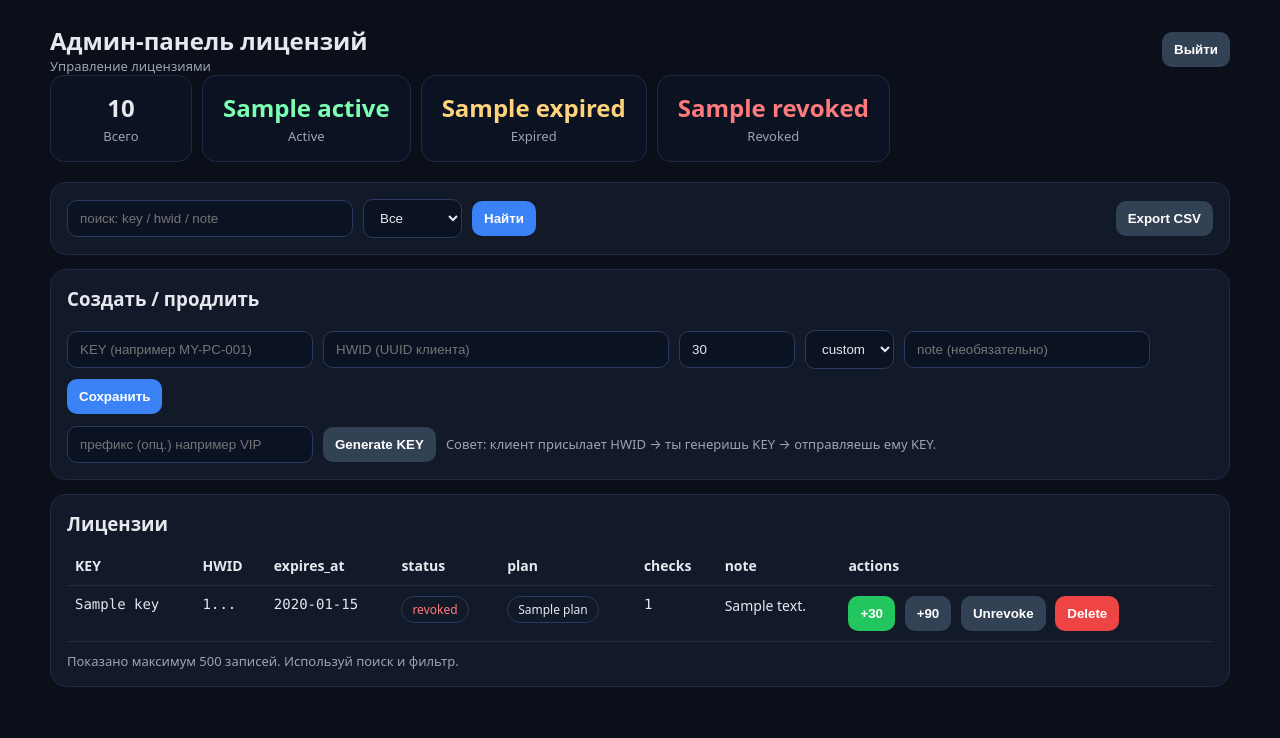
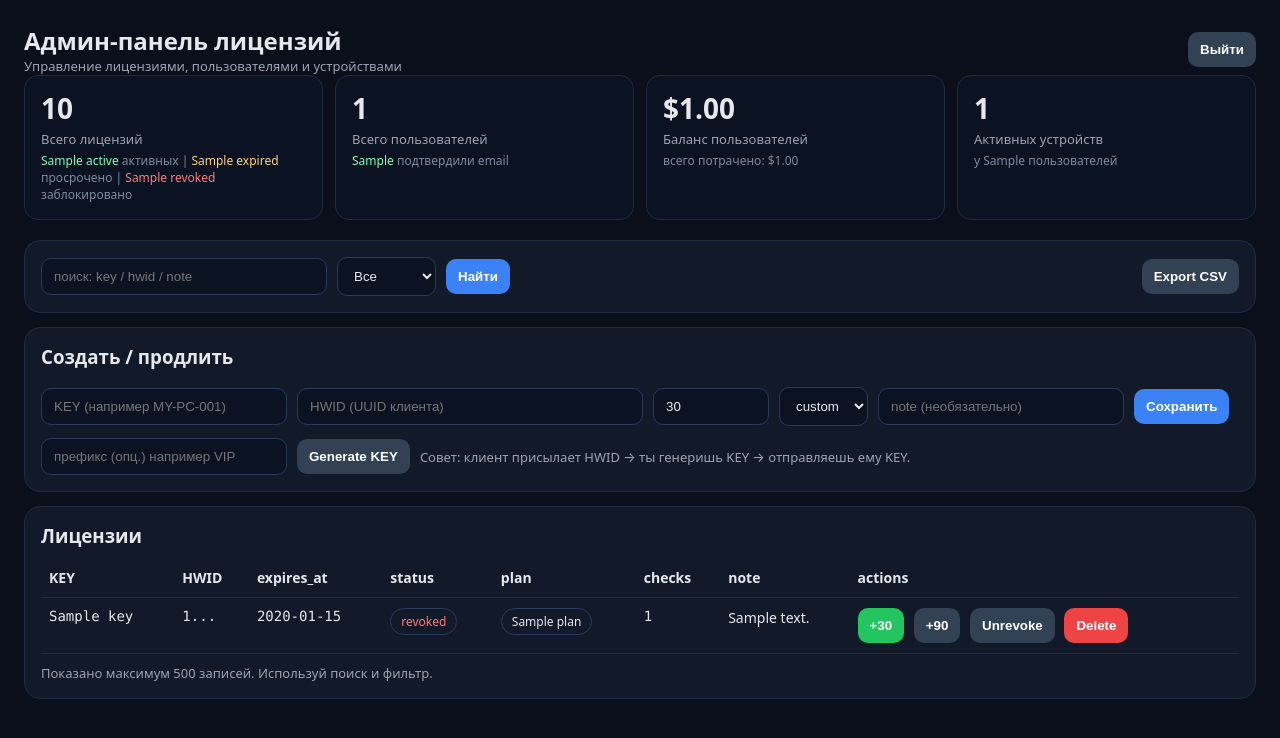
Before and after one commit to benuarbelluyan-sketch/license-check-server, a FastAPI app: template templates/admin.html in a window 1280 px wide. Shown: the top 738 px of the page. Run offline with FastAPI, Linux system fonts and the light colour scheme; the template is opened without the code that fills it: most values are stand-ins (such as "Sample title", 1, 10 or a date in 2020); some libraries are stand-ins or nearby versions.

Commit message:
admin.html

```diff
--- a/templates/admin.html
+++ b/templates/admin.html
@@ -6,7 +6,7 @@
   <meta name="viewport" content="width=device-width, initial-scale=1" />
   <style>
     body { font-family: system-ui, -apple-system, Segoe UI, Roboto, Arial; background:#0b0f19; color:#e6e8ee; }
-    .wrap { max-width: 1180px; margin: 24px auto; padding: 0 16px; }
+    .wrap { max-width: 1280px; margin: 24px auto; padding: 0 16px; }
     .top { display:flex; gap:12px; align-items:center; justify-content:space-between; flex-wrap:wrap; }
     .card { background:#121a2a; border:1px solid #1f2a44; border-radius:16px; padding:16px; margin-top:14px; }
     input, select { padding:10px 12px; border-radius:10px; border:1px solid #2a3a5f; background:#0b1322; color:#e6e8ee; }
@@ -22,12 +22,14 @@
     .expired { color:#ffd37b; }
     .mono { font-family: ui-monospace, SFMono-Regular, Menlo, Monaco, Consolas, monospace; }
     .grid { display:flex; gap:10px; flex-wrap:wrap; align-items:center; }
-    .stats { display:flex; gap:10px; flex-wrap:wrap; margin-bottom:20px; }
-    .stat { padding:15px 20px; border-radius:14px; background:#0b1322; border:1px solid #1f2a44; min-width:100px; text-align:center; }
-    .stat b { display:block; font-size:24px; }
-    .stat span { color:#9aa4b2; font-size:13px; }
+    .stats-grid { display:grid; grid-template-columns: repeat(auto-fit, minmax(200px, 1fr)); gap:12px; margin-bottom:20px; }
+    .stat { padding:16px; border-radius:14px; background:#0b1322; border:1px solid #1f2a44; }
+    .stat-value { font-size:28px; font-weight:bold; line-height:1.2; }
+    .stat-label { color:#9aa4b2; font-size:13px; margin-top:4px; }
+    .stat-small { font-size:12px; color:#7c8aa0; margin-top:4px; }
     .row-actions form { display:inline; margin-right:6px; }
     a { color:#93c5fd; text-decoration:none; }
+    .section-title { font-size:18px; font-weight:600; margin:20px 0 10px 0; color:#fff; }
   </style>
 </head>
 <body>
@@ -36,7 +38,7 @@
   <div class="top">
     <div>
       <h2 style="margin:0;">Админ-панель лицензий</h2>
-      <div style="color:#9aa4b2; font-size:13px;">Управление лицензиями</div>
+      <div style="color:#9aa4b2; font-size:13px;">Управление лицензиями, пользователями и устройствами</div>
     </div>
 
     <form method="post" action="/admin/logout">
@@ -44,23 +46,44 @@
     </form>
   </div>
 
-  <!-- Простая статистика -->
-  <div class="stats">
+  <!-- Новая статистика -->
+  <div class="stats-grid">
+    <!-- Лицензии -->
     <div class="stat">
-      <b>{{ stats.total }}</b>
-      <span>Всего</span>
+      <div class="stat-value">{{ stats.total }}</div>
+      <div class="stat-label">Всего лицензий</div>
+      <div class="stat-small">
+        <span class="active">{{ stats.active }}</span> активных |
+        <span class="expired">{{ stats.expired }}</span> просрочено |
+        <span class="revoked">{{ stats.revoked }}</span> заблокировано
+      </div>
     </div>
+
+    <!-- Пользователи -->
     <div class="stat">
-      <b style="color:#7CFFB2;">{{ stats.active }}</b>
-      <span>Active</span>
+      <div class="stat-value">{{ stats.total_users }}</div>
+      <div class="stat-label">Всего пользователей</div>
+      <div class="stat-small">
+        <span style="color:#7CFFB2;">{{ stats.confirmed_users }}</span> подтвердили email
+      </div>
     </div>
+
+    <!-- Баланс -->
     <div class="stat">
-      <b style="color:#ffd37b;">{{ stats.expired }}</b>
-      <span>Expired</span>
+      <div class="stat-value">${{ "%.2f"|format(stats.total_balance) }}</div>
+      <div class="stat-label">Баланс пользователей</div>
+      <div class="stat-small">
+        всего потрачено: ${{ "%.2f"|format(stats.total_revenue) }}
+      </div>
     </div>
+
+    <!-- Устройства -->
     <div class="stat">
-      <b style="color:#ff7b7b;">{{ stats.revoked }}</b>
-      <span>Revoked</span>
+      <div class="stat-value">{{ stats.total_devices }}</div>
+      <div class="stat-label">Активных устройств</div>
+      <div class="stat-small">
+        у {{ stats.users_with_devices }} пользователей
+      </div>
     </div>
   </div>
 
```
